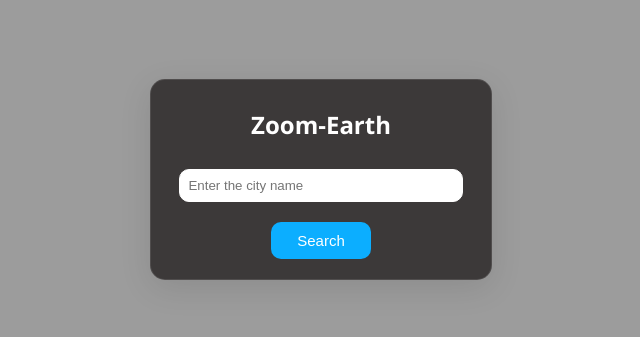
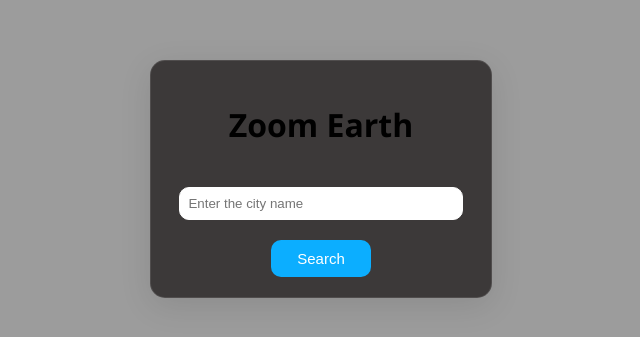
Before and after one commit to Prabhjotsingh11/Zoom-Earth, a plain HTML site: page index.html in a window 1280 px wide. Shown: the part 221-558 px from the top of the page, without its empty margins (319-959 px from the left). Drawn offline with Linux system fonts and the light colour scheme.

Commit message:
Update index.html

```diff
--- a/index.html
+++ b/index.html
@@ -3,13 +3,13 @@
 <head>
     <meta charset="UTF-8">
     <meta name="viewport" content="width=device-width, initial-scale=1.0">
-    <title>Zoom Earth</title>
+    <title>Zoom Earth Weather</title>
     <link rel="stylesheet" href="style.css">
     <link rel="icon" type="image/x-icon" href="./weather-app.png">
 </head>
 <body>
     <div id="weather-container">
-        <h2>Zoom-Earth</h2>
+        <h1>Zoom Earth</h1>
         <input type="text" id="city" placeholder="Enter the city name">
         <button onclick="getWeather()">Search</button>
         <img id="weather-icon">
```
